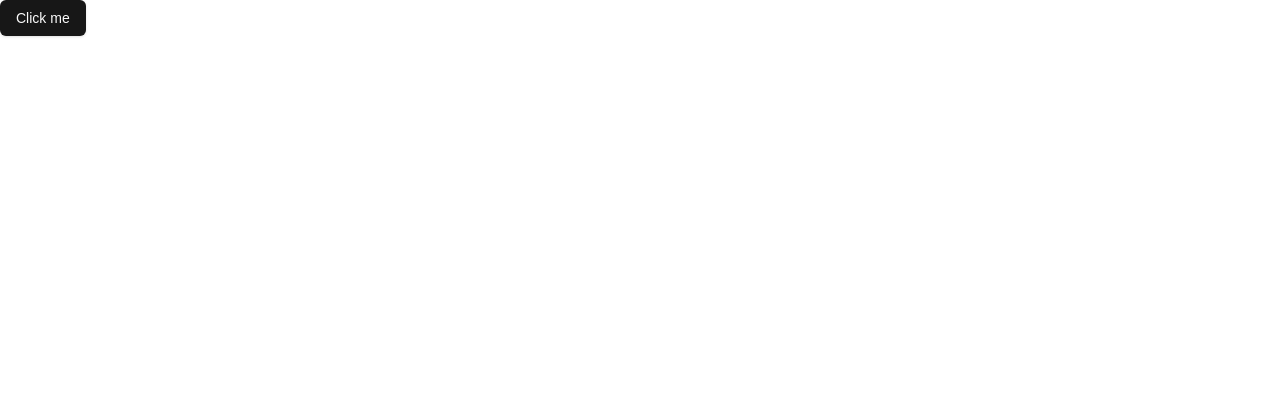
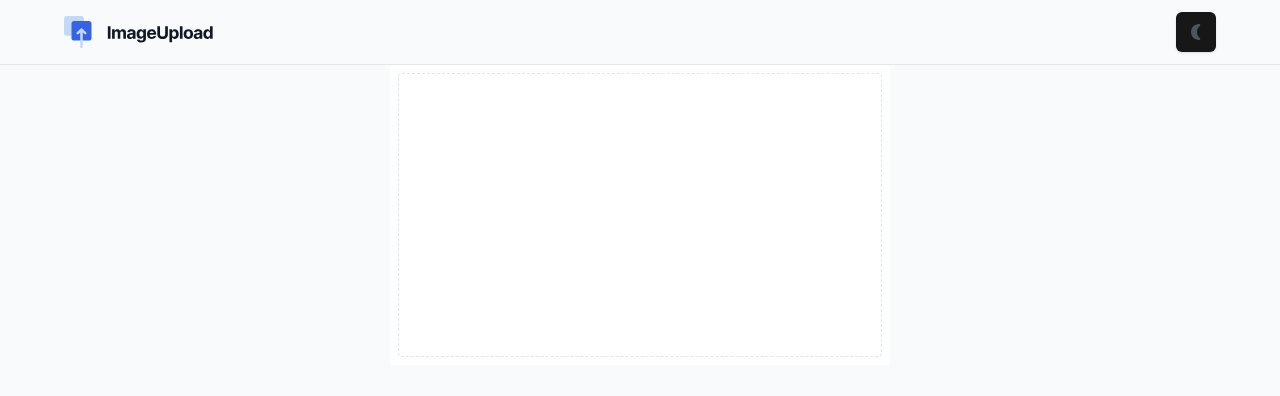
Before and after one commit to ysnitko/upload_loader, a Next.js app in the folder upload-loader/: page / in a window 1280 px wide. Shown: the top 396 px of the page. Built offline with nearby package versions, Linux system fonts and the light colour scheme.

Commit message:
add changes

```diff
--- a/upload-loader/src/app/layout.tsx
+++ b/upload-loader/src/app/layout.tsx
@@ -1,5 +1,6 @@
 import type { Metadata } from 'next';
 import { Inter } from 'next/font/google';
+import Header from '@/components/header';
 
 import './globals.css';
 
@@ -17,7 +18,10 @@ export default function RootLayout({
 }>) {
   return (
     <html lang="en">
-      <body className={`${inter} ${inter} antialiased`}>{children}</body>
+      <body className={`${inter} ${inter} antialiased bg-clr_6`}>
+        <Header />
+        {children}
+      </body>
     </html>
   );
 }
--- a/upload-loader/src/app/page.tsx
+++ b/upload-loader/src/app/page.tsx
@@ -1,10 +1,10 @@
-import { Button } from '@/components/ui/button';
-
 export default function Home() {
   return (
-    <div>
-      <main>
-        <Button>Click me</Button>
+    <div className="">
+      <main className="grid place-items-center">
+        <div className="h-[300px] w-[500px] bg-clr_5 rounded-sm p-2">
+          <div className="h-full w-full rounded-sm  border-[1px] border-dashed"></div>
+        </div>
       </main>
     </div>
   );
--- /dev/null
+++ b/upload-loader/src/components/header.tsx
@@ -0,0 +1,13 @@
+import Image from 'next/image';
+import { Button } from './ui/button';
+
+export default function Header() {
+  return (
+    <header className="flex justify-between items-center border-b-[1px] border-b-clr_4 px-16 py-3">
+      <Image src="/logo.svg" alt="logo" width={150} height={150} />
+      <Button className="h-10 w-10 p-2">
+        <Image src={'/Moon_fill.svg'} width={40} height={40} alt="dark" />
+      </Button>
+    </header>
+  );
+}
--- a/upload-loader/tailwind.config.ts
+++ b/upload-loader/tailwind.config.ts
@@ -1,11 +1,11 @@
-import type { Config } from "tailwindcss";
+import type { Config } from 'tailwindcss';
 
 export default {
-    darkMode: ["class"],
+  darkMode: ['class'],
   content: [
-    "./src/pages/**/*.{js,ts,jsx,tsx,mdx}",
-    "./src/components/**/*.{js,ts,jsx,tsx,mdx}",
-    "./src/app/**/*.{js,ts,jsx,tsx,mdx}",
+    './src/pages/**/*.{js,ts,jsx,tsx,mdx}',
+    './src/components/**/*.{js,ts,jsx,tsx,mdx}',
+    './src/app/**/*.{js,ts,jsx,tsx,mdx}',
   ],
   theme: {
     extend: {
@@ -14,31 +14,31 @@ export default {
         foreground: 'hsl(var(--foreground))',
         card: {
           DEFAULT: 'hsl(var(--card))',
-  				foreground: 'hsl(var(--card-foreground))'
+          foreground: 'hsl(var(--card-foreground))',
         },
         popover: {
           DEFAULT: 'hsl(var(--popover))',
-  				foreground: 'hsl(var(--popover-foreground))'
+          foreground: 'hsl(var(--popover-foreground))',
         },
         primary: {
           DEFAULT: 'hsl(var(--primary))',
-  				foreground: 'hsl(var(--primary-foreground))'
+          foreground: 'hsl(var(--primary-foreground))',
         },
         secondary: {
           DEFAULT: 'hsl(var(--secondary))',
-  				foreground: 'hsl(var(--secondary-foreground))'
+          foreground: 'hsl(var(--secondary-foreground))',
         },
         muted: {
           DEFAULT: 'hsl(var(--muted))',
-  				foreground: 'hsl(var(--muted-foreground))'
+          foreground: 'hsl(var(--muted-foreground))',
         },
         accent: {
           DEFAULT: 'hsl(var(--accent))',
-  				foreground: 'hsl(var(--accent-foreground))'
+          foreground: 'hsl(var(--accent-foreground))',
         },
         destructive: {
           DEFAULT: 'hsl(var(--destructive))',
-  				foreground: 'hsl(var(--destructive-foreground))'
+          foreground: 'hsl(var(--destructive-foreground))',
         },
         border: 'hsl(var(--border))',
         input: 'hsl(var(--input))',
@@ -48,15 +48,24 @@ export default {
           '2': 'hsl(var(--chart-2))',
           '3': 'hsl(var(--chart-3))',
           '4': 'hsl(var(--chart-4))',
-  				'5': 'hsl(var(--chart-5))'
-  			}
+          '5': 'hsl(var(--chart-5))',
+        },
+        clr_1: '#3662E3',
+        clr_2: '#C2DAF9',
+        clr_3: '#121826',
+        clr_4: '#E5E7EB',
+        clr_5: '#FFFFFF',
+        clr_6: '#F9FAFB',
+        clr_7: '#212936',
+        clr_8: '#4D5562',
+        clr_9: '#F9FAFBCC',
       },
       borderRadius: {
         lg: 'var(--radius)',
         md: 'calc(var(--radius) - 2px)',
-  			sm: 'calc(var(--radius) - 4px)'
-  		}
-  	}
+        sm: 'calc(var(--radius) - 4px)',
       },
-  plugins: [require("tailwindcss-animate")],
+    },
+  },
+  plugins: [require('tailwindcss-animate')],
 } satisfies Config;
```
Lines whose indentation alone changed are shown as unchanged.
